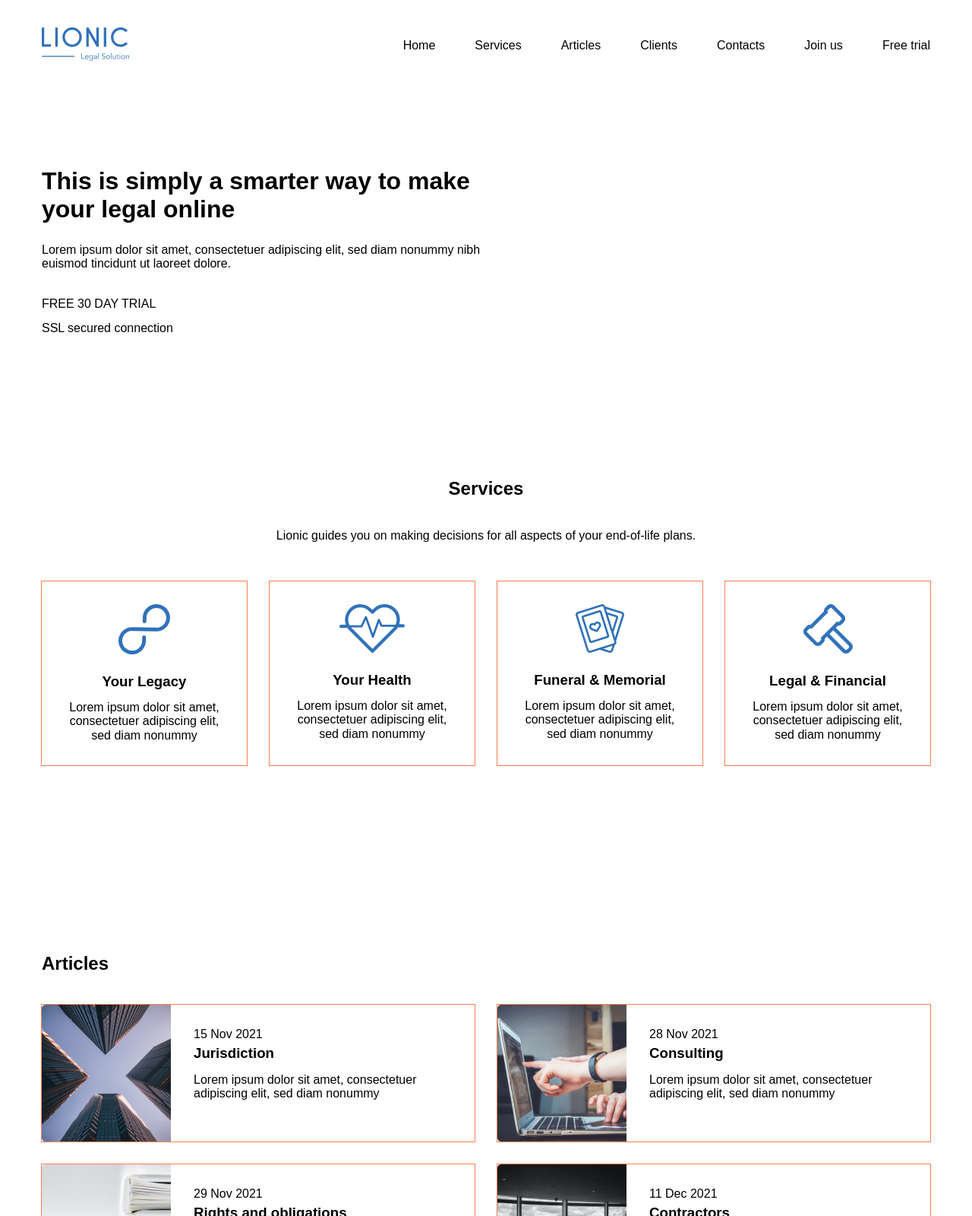
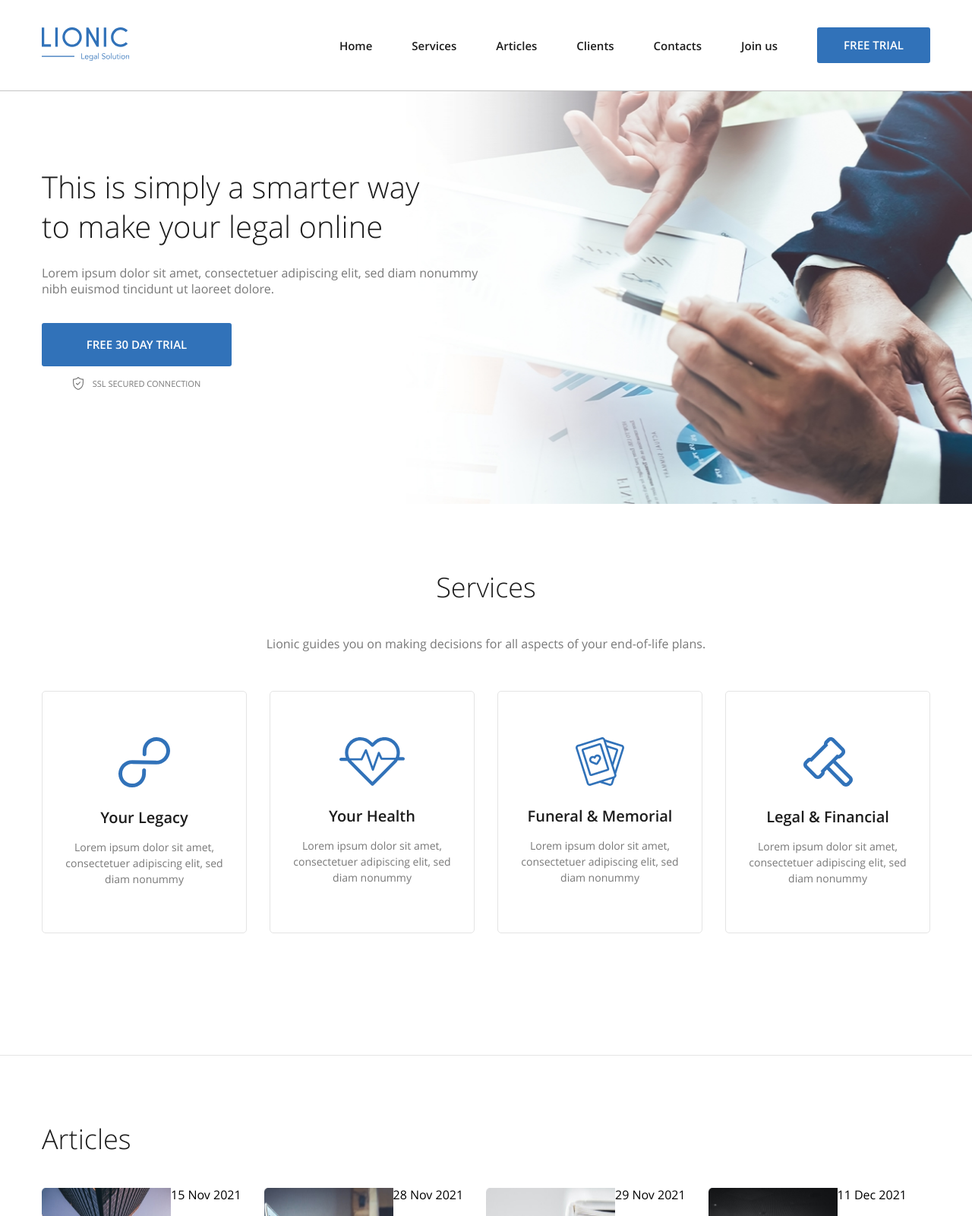
Before and after one commit to Archi-Gudvin/lion, a plain HTML site: page index.html in a window 1280 px wide. Shown: the top 1600 px of the page at 76% size. Drawn offline with Linux system fonts and the light colour scheme.

Commit message:
Styles have been completed to the 'services' block

```diff
--- a/css/style.css
+++ b/css/style.css
@@ -17,9 +17,40 @@ img {
   max-width: 100%;
 }
 
+@font-face {
+  font-family: 'OpenSans';
+  src: local('OpenSans-Regular'),
+  url(../fonts/OpenSansRegular.woff2) format('woff2'),
+  url(../fonts/OpenSansRegular.woff) format('woff');
+  font-weight: 400;
+  font-style: normal;
+  font-display: swap;
+}
+
+@font-face {
+  font-family: 'OpenSans';
+  src: local('OpenSans-Light'),
+  url(../fonts/OpenSansLight.woff) format('woff'),
+  url(../fonts/OpenSansLight.woff2) format('woff2');
+  font-weight: 300;
+  font-style: normal;
+  font-display: swap;
+}
+
+@font-face {
+  font-family: 'OpenSans';
+  src: local('OpenSans-SemiBold'),
+  url(../fonts/OpenSansSemiBold.woff) format('woff2'),
+  url(../fonts/OpenSansSemiBold.woff) format('woff');
+  font-weight: 600;
+  font-style: normal;
+  font-display: swap;
+}
+
 body {
   min-width: 1200px;
-  font-family: 'font', sans-serif;
+  font-family: 'OpenSans', sans-serif;
+  font-weight: 400;
 }
 
 .list-reset {
@@ -35,6 +66,16 @@ body {
   cursor: pointer;
 }
 
+.btn {
+  padding: 15px 35px;
+  border-radius: 3px;
+  font-size: 15px;
+  font-weight: 600;
+  text-transform: uppercase;
+  background-color: #3172B9;
+  color: #fff;
+}
+
 .flex {
   display: flex;
 }
@@ -48,11 +89,20 @@ body {
 .section-title {
   margin: 0;
   margin-bottom: 40px;
+  font-size: 36px;
+  font-weight: 300;
+  line-height: 130%;
+  color: #1C1C1C;
 }
 
 .section-descr {
   margin: 0;
   margin-bottom: 50px;
+  font-size: 16px;
+  font-weight: 400;
+  line-height: 21.79px;
+  text-align: center;
+  color: #787878;
 }
 
 .section-offset {
@@ -60,10 +110,10 @@ body {
   padding-bottom: 160px;
 }
 
-/* header */
-
 .header {
-  padding: 36px 0 ;
+  padding: 36px 0;
+  border-bottom: 1px solid #C4C4C4;
+  background-color: #fff;
 }
 
 .header-container {
@@ -78,13 +128,30 @@ body {
   margin-right: 52px;
 }
 
-.header-list-item:not(:last-child) {
+.header-list-item {
   margin-right: 52px;
 }
 
+.header-list-item:last-child {
+  margin-right: 0;
+}
+
+.header-link {
+  font-size: 15px;
+  font-weight: 600;
+  text-align: left;
+  color: #1C1C1C;
+}
+
 /* hero */
+
 .hero {
-  padding: 100px 0;
+  padding-top: 100px;
+  padding-bottom: 150px;
+  background-image: url(../img/hero-bg.jpg);
+  background-repeat: no-repeat;
+  background-position: center;
+  background-size: cover;
 }
 
 .hero-contant {
@@ -95,33 +162,68 @@ body {
 
 .hero-title {
   margin: 0;
-  margin-bottom: 26px;
+  margin-bottom: 25px;
+  font-weight: 300;
+  font-size: 40px;
+  line-height: 130%;
+  color: #1C1C1C;
 }
 
 .hero-descr {
   margin: 0;
   margin-bottom: 34px;
+  font-size: 16px;
+  font-weight: 400;
+  line-height: 130%;
+  color: #787878;
+}
+
+.hero-wrapper {
+  flex-direction: column;
+  align-items: center;
 }
 
 .hero-btn {
+  min-width: 250px;
+  padding-top: 20px;
+  padding-bottom: 20px;
   margin-bottom: 14px;
 }
 
+.hero-secure {
+  font-size: 11px;
+  font-weight: 400;
+  line-height: 155%;
+  text-transform: uppercase;
+  color: #787878;
+  background-image: url(../img/hero-secure.jpg);
+  background-repeat: no-repeat;
+  background-position: left center;
+  background-size: 14px 17px;
+  padding-left: 26px;
+}
+
 /* services */
-.services-title{
+
+.services {
+  border-bottom: 1px solid #E4E4E4;
+}
+
+.services-title {
   text-align: center;
 }
 
-.services-descr{
+.services-descr {
   text-align: center;
 }
 
 .services-item {
+  width: 270px;
   flex-direction: column;
   align-items: center;
-  padding: 30px;
-  width: 270px;
-  outline: 1px solid coral;
+  padding: 60px 30px;
+  border-radius: 5px;
+  border: 1px solid #E4E4E4
 }
 
 .services-item:not(:nth-child(4n)) {
@@ -129,118 +231,23 @@ body {
 }
 
 .services-item-icon {
-  margin-bottom: 25px;
+  margin-bottom: 27px;
 }
 
 .services-item-title {
   margin: 0;
   margin-bottom: 15px;
+  font-size: 20px;
+  font-weight: 600;
+  line-height: 130%;
+  color: #1C1C1C;
 }
 
 .services-item-desc {
   margin: 0;
+  font-size: 14px;
+  font-weight: 400;
+  line-height: 150%;
   text-align: center;
+  color: #787878;
 }
-
-/* articles */
-.articles-list {
-  flex-wrap: wrap;
-}
-
-.articles-item {
-  width: 570px;
-  margin-bottom: 30px;
-  outline: 1px solid coral;
-}
-
-.articles-item:not(:nth-child(2n)) {
-  margin-right: 30px;
-}
-
-.blog-preview-title {
-  object-fit: cover;
-}
-
-.blog-preview-text {
-  padding: 30px;
-}
-
-.blog-preview-time {
-  display: block;
-  margin-bottom: 5px;
-}
-
-.blog-preview-title {
-  margin: 0;
-  margin-bottom: 15px;
-}
-
-.blog-preview-descr {
-  margin: 0;
-}
-
-/* clients */
-.clients-item {
-  flex-direction: column;
-  width: 370px;
-  padding: 50px 36px;
-  padding-bottom: 30px;
-  outline: 1px solid coral;
-}
-
-.clients-item:not(:nth-child(3n)) {
-  margin-right: 30px;
-}
-
-.clients-item-descr {
-  margin: 0;
-  margin-bottom: 30px
-}
-
-.clients-user {
-  margin-top: auto;
-  align-items: center;
-}
-
-.clients-avatar {
-  flex-shrink: 0;
-  width: 67px;
-  margin-right: 17px;
-}
-
-.clients-name {
-  margin-bottom: 5px;
-}
-
-/* contacts */
-.contacts-address {
-  font-style: normal;
-}
-
-.contacts-item {
-  flex-direction: column;
-  width: 370px;
-  outline: 1px solid coral;
-}
-
-.contacts-item:not(:nth-child(3n)) {
-  margin-right: 30px;
-}
-
-.contacts-item-caption {
-  margin-bottom: 30px;
-}
-
-.contacts-item-text {
-  margin: 0;
-  margin-bottom: 30px;
-}
-
-.contacts-item-link:not(:last-child) {
-  margin-bottom: 5px;
-}
-
-/* footer */
-.footer {
-  padding: 42px 0;
-}
--- a/index.html
+++ b/index.html
@@ -7,6 +7,8 @@
   <link rel="stylesheet" href="css/normalize.css">
   <link rel="stylesheet" href="css/style.css">
   <title>Lionic</title>
+  <link rel="stylesheet" href="css/normalize.css">
+  <link rel="stylesheet" href="css/style.css">
 </head>
 
 <body>
@@ -66,12 +68,14 @@
             Lorem ipsum dolor sit amet, consectetuer adipiscing elit, sed diam nonummy nibh euismod tincidunt
             ut&nbsp;laoreet dolore.
           </p>
+          <div class="hero-wrapper flex">
             <button class="btn hero-btn btn-reset">
               FREE 30&nbsp;DAY TRIAL
             </button>
             <span class="hero-secure">
               SSL secured connection
             </span>
+          </div>
         </div>
       </div>
     </section>
@@ -318,8 +322,8 @@
     </section>
   </main>
   <footer class="footer">
-    <div class="container">
-      <div class="footer-left">
+    <div class="container flex footer-container">
+      <div class="footer-left flex">
             <a href="" class="footer-logo">
                 <img src="img/logo.svg" alt="Logo">
             </a>
@@ -327,9 +331,9 @@
                 Copyright ©2017. All Right Reserved
             </small>
       </div>
-      <div class="footer-right">
+      <div class="footer-right flex">
         <nav class="footer-nav">
-            <ul class="footer-list list-reset">
+            <ul class="footer-list list-reset flex">
                 <li class="footer-item">
                     <a href="#" target="_blank" class="footer-link">
                         About Us
@@ -352,7 +356,7 @@
                 </li>
             </ul>
         </nav>
-        <ul class="social list-reset">
+        <ul class="social list-reset flex">
             <li class="social-item"><a href="#" class="social-link social-link-vk"></a></li>
             <li class="social-item"><a href="#" class="social-link social-link-linkedin"></a></li>
             <li class="social-item"><a href="#" class="social-link social-link-mail"></a></li>
```
Also changed, not shown: css/normalize.css. Lines whose indentation alone changed are shown as unchanged.
